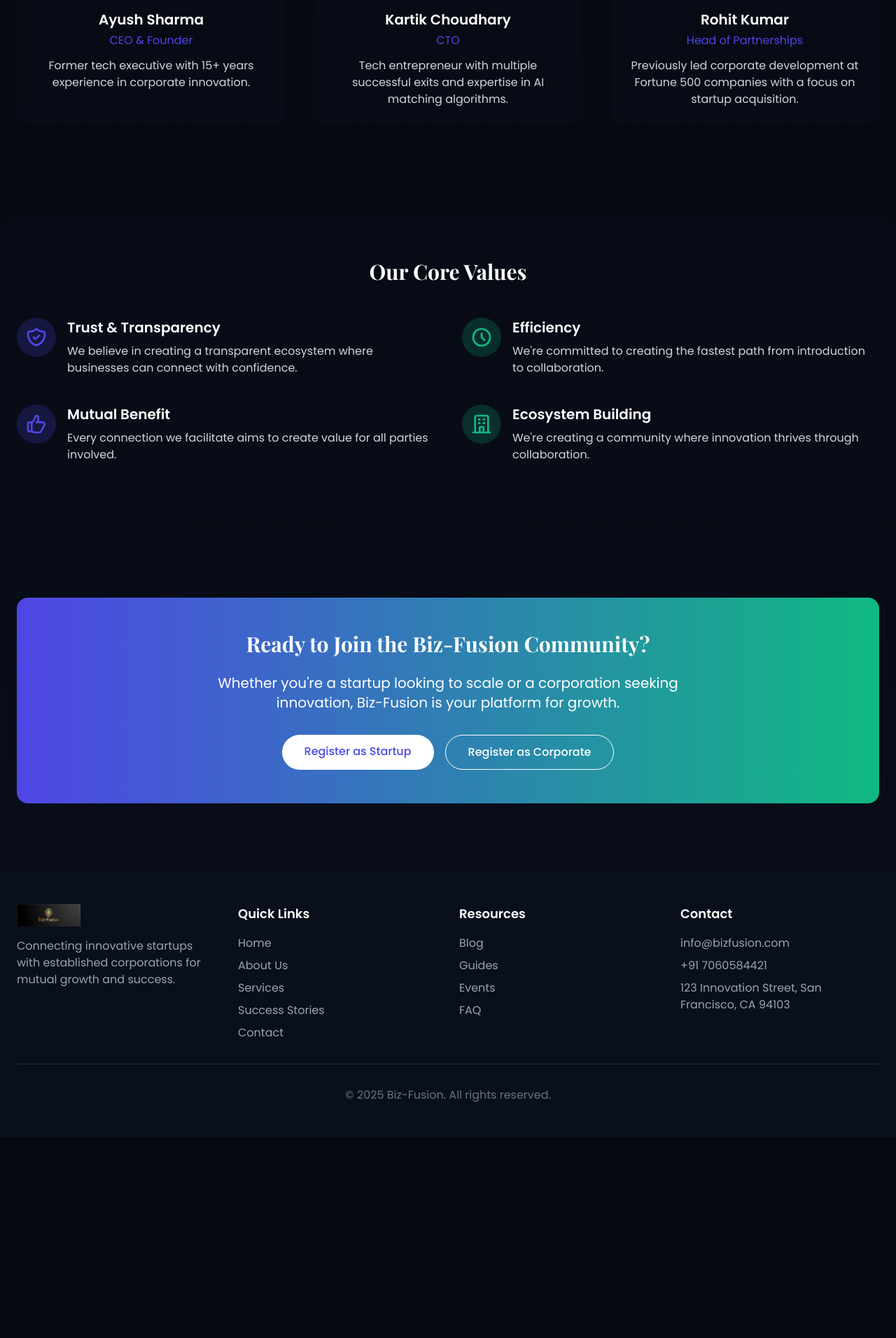
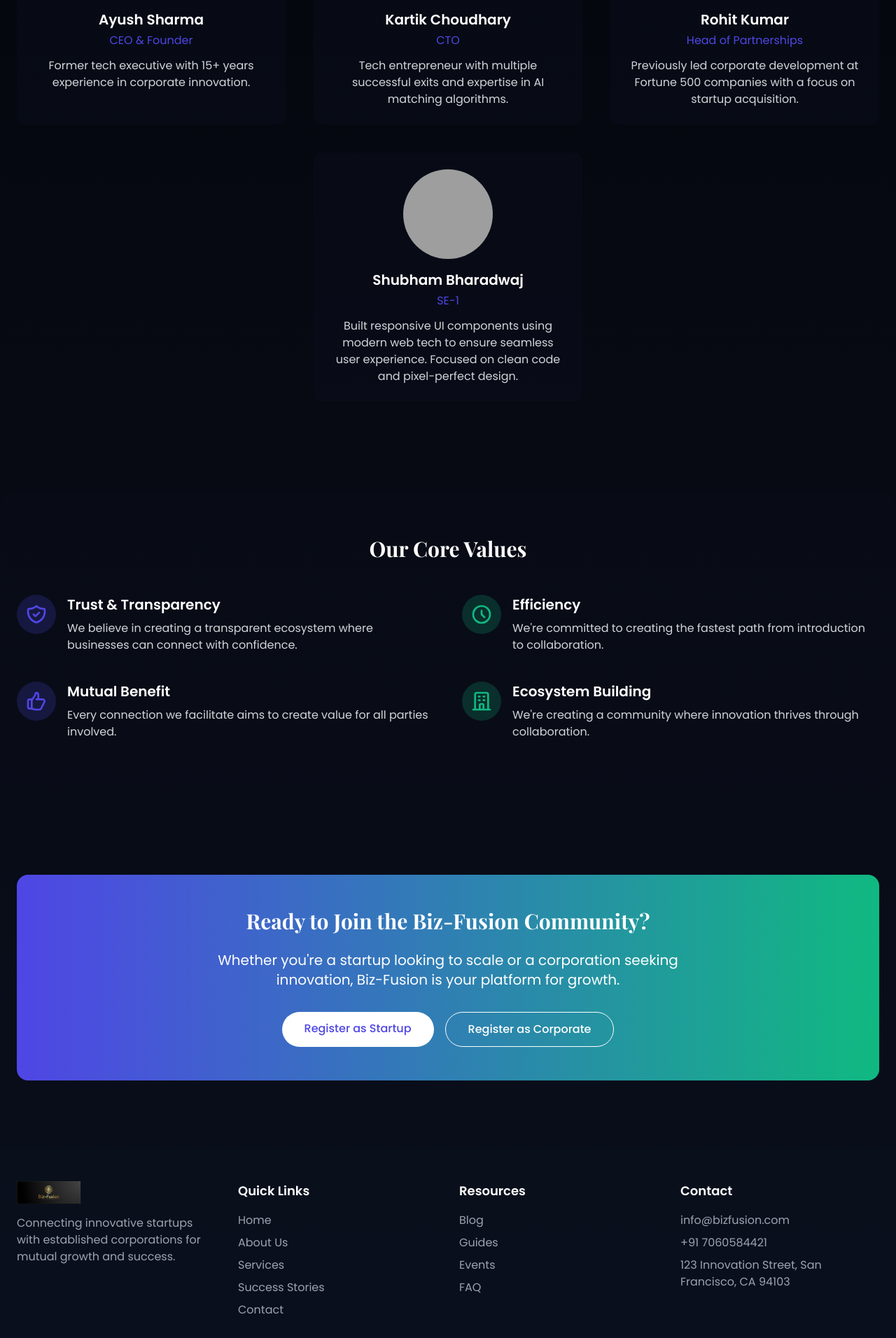
Before and after one commit to Ayush-Sharma3011/Pixel-Pallets-Project, a PHP site: page /bizfusion/about.php in a window 1280 px wide. Shown: the part 1943-3855 px from the top of the page at 70% size. Before the commit the page ends 3568 px from the top, so only its background shows below. Run offline with PHP 8.4, Linux system fonts and the light colour scheme; some libraries are stand-ins or nearby versions; some web fonts are replaced; grey boxes are pictures that could not be loaded.

Commit message:
final Changes

```diff
--- a/about.php
+++ b/about.php
@@ -140,6 +140,16 @@
                 <p class="text-gray-300">Previously led corporate development at Fortune 500 companies with a focus on startup acquisition.</p>
             </div>
         </div>
+        <div class="flex justify-center mt-10">
+            <div class="bg-dark bg-opacity-50 rounded-xl p-6 text-center max-w-sm">
+                <div class="w-32 h-32 rounded-full overflow-hidden mx-auto mb-4">
+                    <img src="https://media.licdn.com/dms/image/v2/D4D03AQE6vyELuUQaQQ/profile-displayphoto-shrink_400_400/profile-displayphoto-shrink_400_400/0/1701763052275?e=1750291200&v=beta&t=TuC7Pvt3PZ_T86DL-yDvM5Ca25XSSZTPWqcJQVYzFYI" class="w-full h-full object-cover">
+                </div>
+                <h3 class="text-xl font-semibold mb-1">Shubham Bharadwaj</h3>
+                <p class="text-primary mb-3">SE-1</p>
+                <p class="text-gray-300">Built responsive UI components using modern web tech to ensure seamless user experience. Focused on clean code and pixel-perfect design.</p>
+            </div>
+        </div>
     </section>
 
     <!-- Values -->
```
